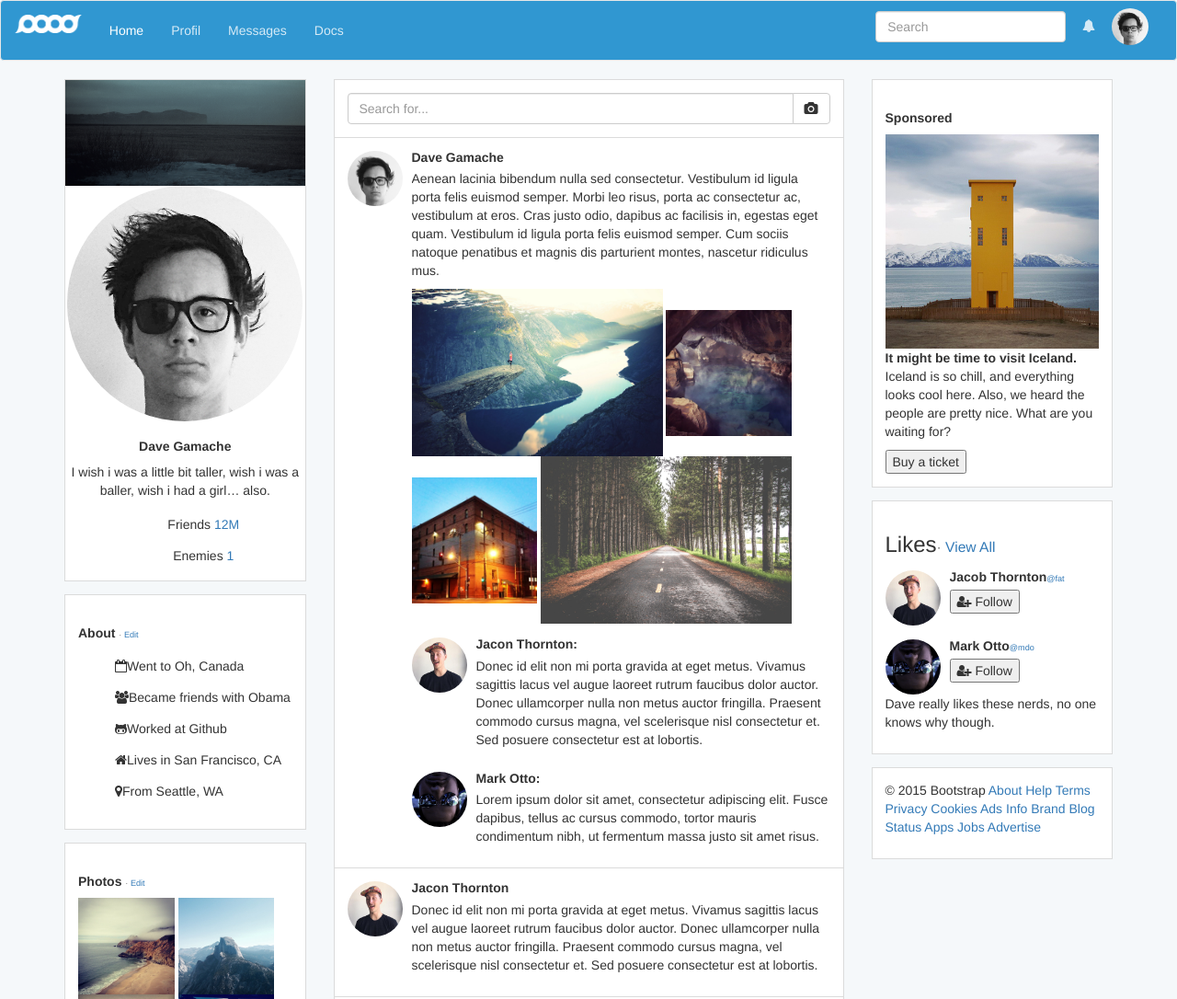
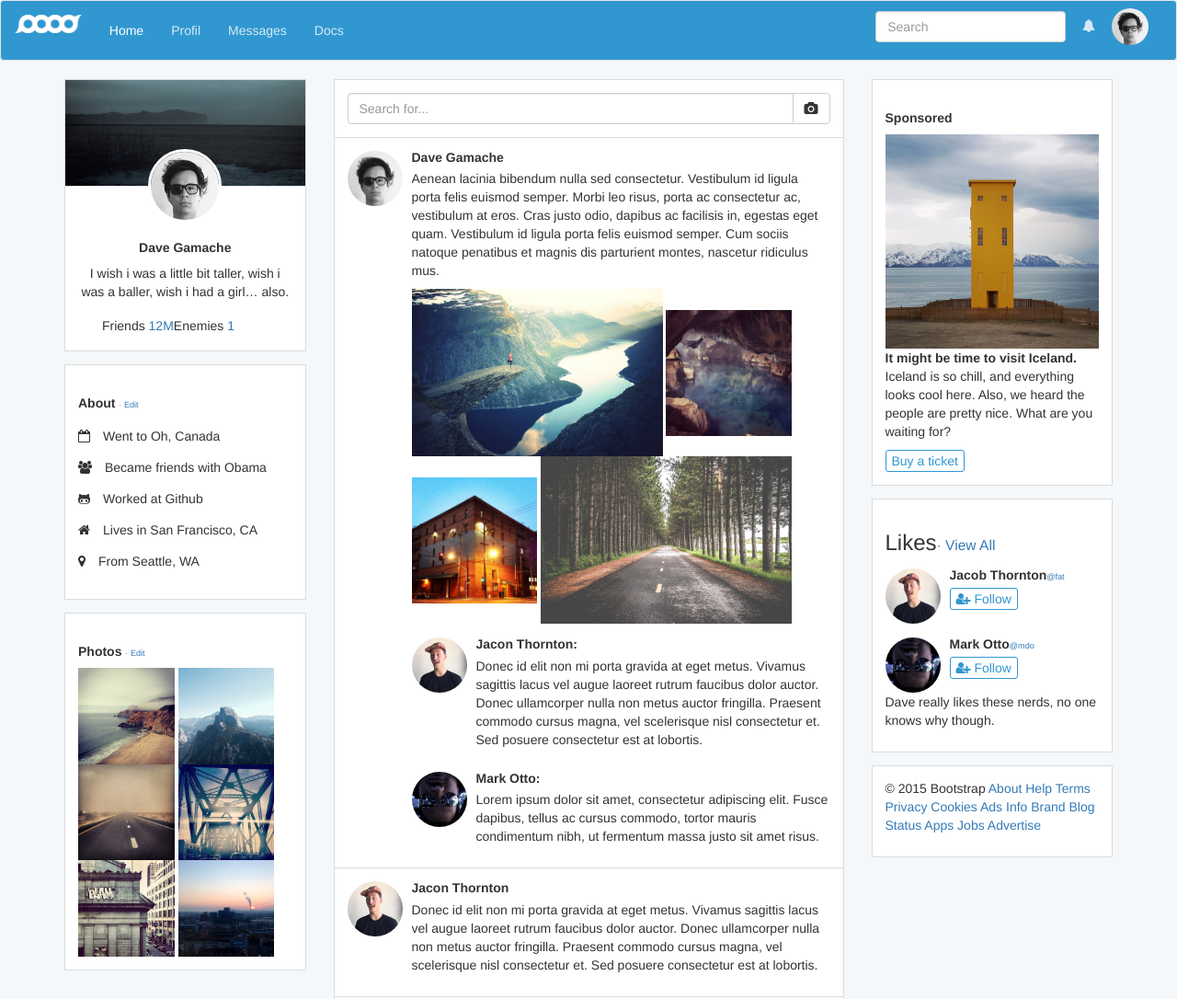
Before and after one commit to sveyres/sass_inte, a website: page index.html in a window 1280 px wide. Shown: the top 1086 px of the page at 92% size. Drawn offline with nearby package versions, Linux system fonts and the light colour scheme.

Commit message:
ajoute mise en forme premier aside gauche

```diff
--- a/static/css/sass/_base.scss
+++ b/static/css/sass/_base.scss
@@ -0,0 +1 @@
+$clorB: #3097d1;
--- /dev/null
+++ b/static/css/sass/_mixins.scss
@@ -0,0 +1,6 @@
+@mixin button ($color, $background){
+    color :$color;
+    background-color: $background;
+    border:1px solid $color;
+    border-radius: 3px;
+}
--- a/static/css/sass/style.scss
+++ b/static/css/sass/style.scss
@@ -1,4 +1,5 @@
-$clorB: #3097d1;
+@import "base";
+@import "mixins";
 
 body {
     background-color: #f5f8fa;
@@ -13,9 +14,8 @@ body {
             > li > a {
                 color: rgba(255, 255, 255, 0.8);
             }
-
-             > .active > a:focus,
-             > .active > a:hover,
+            > .active > a:focus,
+            > .active > a:hover,
             > .active > a {
                 color: white;
                 background-color: transparent;
@@ -32,14 +32,34 @@ body {
         }
     }
 
-    div.col-md-3:nth-child(1) > article:nth-child(1) {
-        padding: 0;
-        text-align: center;
+    div.col-md-3:nth-child(1) {
+        > article:nth-child(1) {
+            padding: 0;
+            text-align: center;
+            img:nth-child(2){
+                width: 80px;
+                margin: -40px auto 0 auto;
+                border: 3px solid white;
+            }
+            p{
+                padding: 0 1em;
+            }
+            ul{
+                display: flex;
+            }
+        }
+        > article:nth-child(2) > ul:nth-child(2){
+            padding-left: 0;
+            i{
+                margin-right: 1em;
+            }
+        }
     }
 
     article {
         margin-bottom: 1em;
     }
+
 
     .col-md-6 li,
     article,
@@ -68,4 +88,7 @@ body {
         font-size: 1em;
         font-weight: bold;
     }
+    button{
+        @include button($clorB, white);
+    }
 }
```
Also changed, not shown: static/css/style.css, 1 other file.
